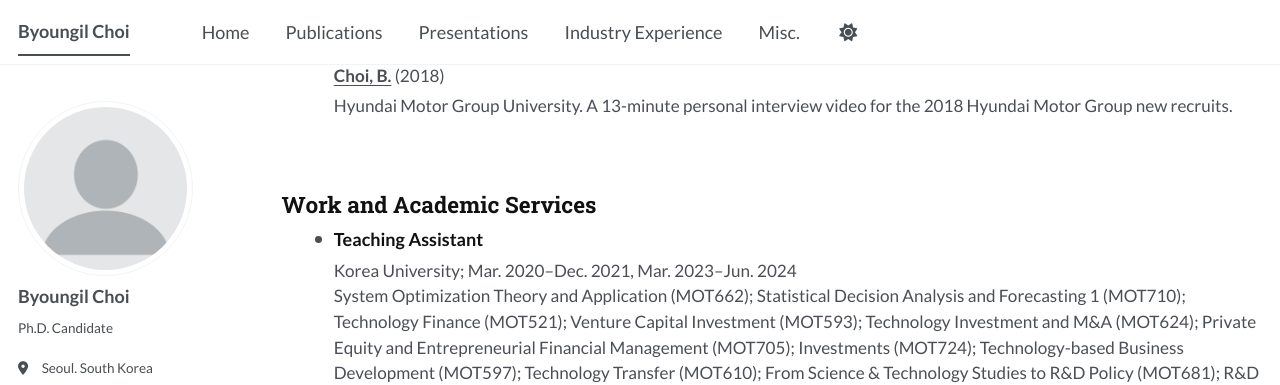
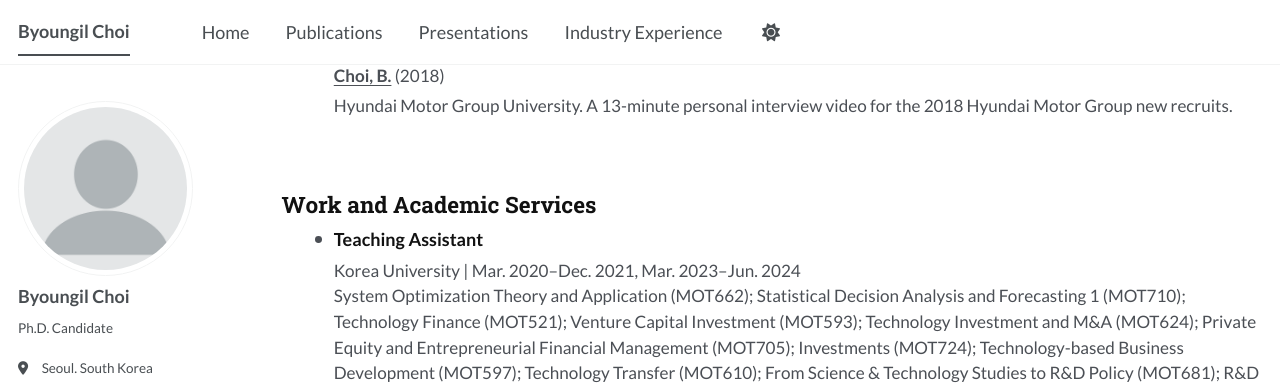
Before and after one commit to smallgiant-cbi/smallgiant-cbi.github.io, a Jekyll site: the page built from _pages/about.html, in a window 1280 px wide and 900 px high, scrolled down 1880 px. Shown: the top 385 px of the window. Built offline with Jekyll 4.4.1, drawn with Linux system fonts in a browser that asks for light colours; a style sheet for code colours, icons or effects is not loaded.

Commit message:
Home 수정

```diff
--- a/_data/navigation.yml
+++ b/_data/navigation.yml
@@ -19,6 +19,3 @@ main:
 
   - title: "Industry Experience"
     url: /industry-experience/
-
-  - title: "Misc."
-    url: /misc/
--- a/_pages/about.html
+++ b/_pages/about.html
@@ -82,7 +82,7 @@ redirect_from:
   <section class="publication-section" aria-labelledby="work-academic-services">
     <h2 id="work-academic-services">Work and Academic Services</h2>
     <div class="home-list">
-      <div class="home-entry"><span class="home-dot" aria-hidden="true"></span><div class="publication-content"><h3 class="publication-title">Teaching Assistant</h3><p class="publication-details">Korea University; Mar. 2020–Dec. 2021, Mar. 2023–Jun. 2024</p><p class="publication-details">System Optimization Theory and Application (MOT662); Statistical Decision Analysis and Forecasting 1 (MOT710); Technology Finance (MOT521); Venture Capital Investment (MOT593); Technology Investment and M&amp;A (MOT624); Private Equity and Entrepreneurial Financial Management (MOT705); Investments (MOT724); Technology-based Business Development (MOT597); Technology Transfer (MOT610); From Science &amp; Technology Studies to R&amp;D Policy (MOT681); R&amp;D Management and Industrial Technology Innovation (MOT690)</p></div></div>
+      <div class="home-entry"><span class="home-dot" aria-hidden="true"></span><div class="publication-content"><h3 class="publication-title">Teaching Assistant</h3><p class="publication-details">Korea University | Mar. 2020–Dec. 2021, Mar. 2023–Jun. 2024</p><p class="publication-details">System Optimization Theory and Application (MOT662); Statistical Decision Analysis and Forecasting 1 (MOT710); Technology Finance (MOT521); Venture Capital Investment (MOT593); Technology Investment and M&amp;A (MOT624); Private Equity and Entrepreneurial Financial Management (MOT705); Investments (MOT724); Technology-based Business Development (MOT597); Technology Transfer (MOT610); From Science &amp; Technology Studies to R&amp;D Policy (MOT681); R&amp;D Management and Industrial Technology Innovation (MOT690)</p></div></div>
       <div class="home-entry"><span class="home-dot" aria-hidden="true"></span><div class="publication-content"><h3 class="publication-title">Administrative Assistant</h3><p class="publication-details">Korea Productivity Association | Sep. 2020–Dec. 2020</p><p class="publication-details">Supported preparation of the 2020 Fall Conference</p></div></div>
       <div class="home-entry"><span class="home-dot" aria-hidden="true"></span><div class="publication-content"><h3 class="publication-title">Military Service</h3><p class="publication-details">Republic of Korea Army | Jan. 2013–Oct. 2014</p><p class="publication-details">Sergeant (squad leader); administrative specialist for weapons and ammunition; signaler for satellite communication</p></div></div>
       <div class="home-entry"><span class="home-dot" aria-hidden="true"></span><div class="publication-content"><h3 class="publication-title">Invited Reviewer for International Journals</h3><p class="publication-details"><em>European Journal of Operations Research</em>; <em>Applied Soft Computing</em></p></div></div>
```
